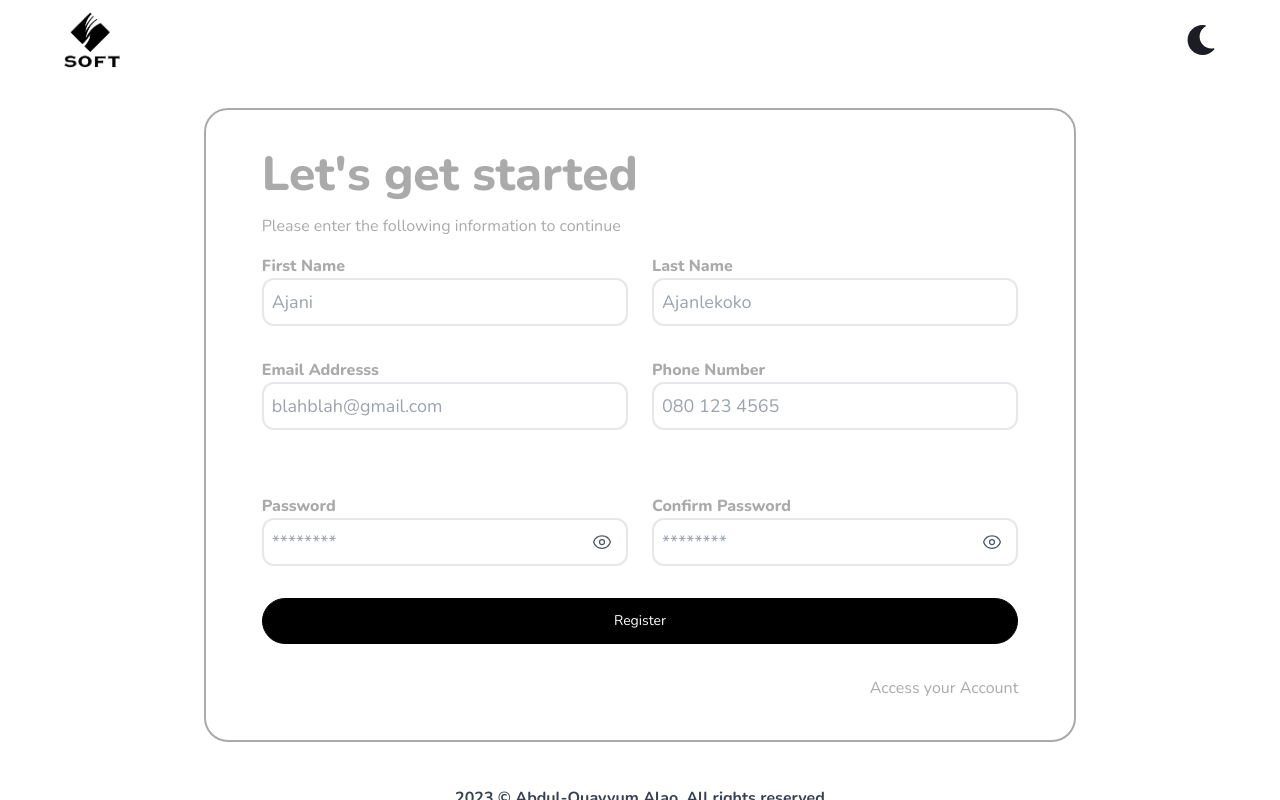
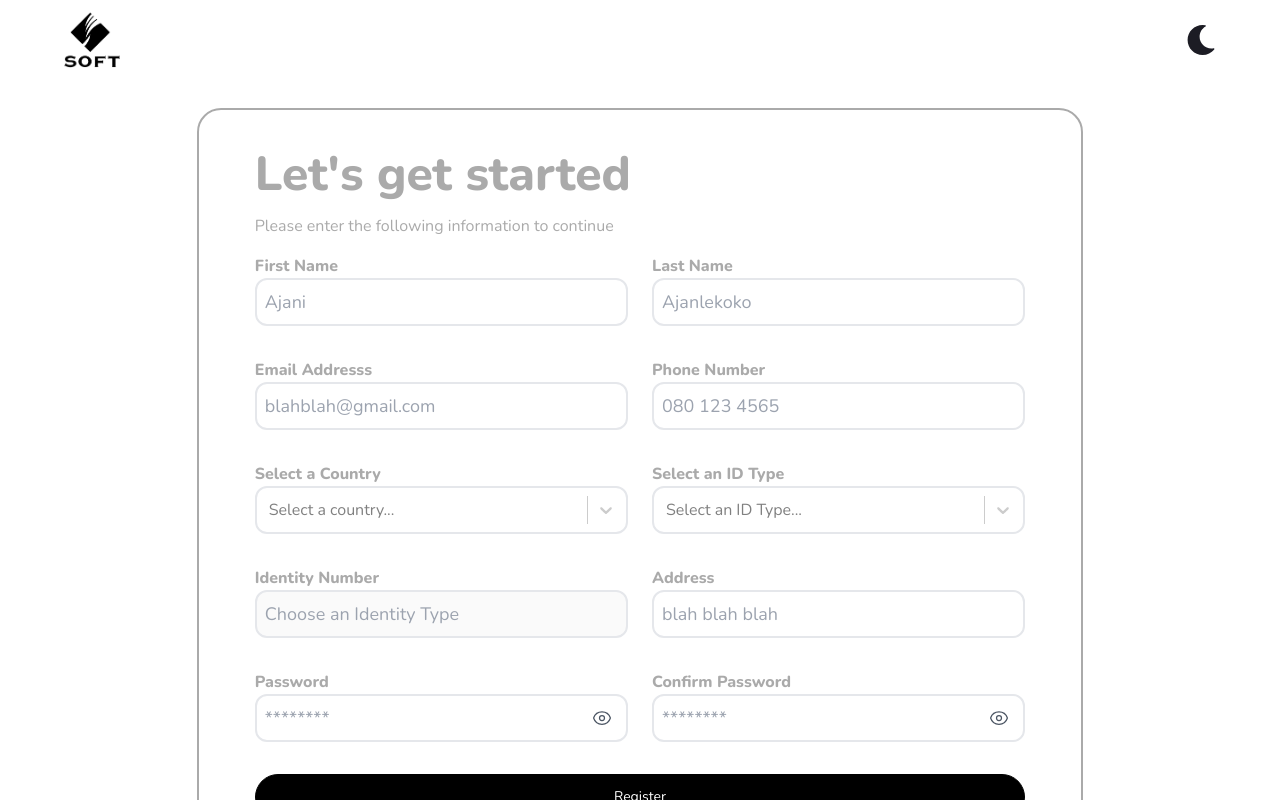
Before and after one commit to AbdulQuayyum/project-payment-platform, a React (Vite) app in the folder client/: page /Register in a window 1280 px wide. Shown: the top 800 px of the page. Built offline with nearby package versions, Linux system fonts and the light colour scheme.

Commit message:
Worked on Register Page...

```diff
--- a/client/src/Views/Auth/Register.jsx
+++ b/client/src/Views/Auth/Register.jsx
@@ -1,8 +1,10 @@
-import React, { useState } from 'react'
+import React, { useEffect, useState } from 'react'
 import { Link } from 'react-router-dom'
 import Select from 'react-select'
 
 import AuthLayout from '../../Layouts/Auth.Layout'
+import CountryRawData from "../../Data/Country.json"
+import IDRawData from "../../Data/IdType.json"
 
 const Register = () => {
     const [firstName, setFirstName] = useState("")
@@ -10,6 +12,7 @@ const Register = () => {
     const [email, setEmail] = useState("")
     const [phone, setPhone] = useState("")
     const [address, setAddress] = useState("")
+    const [identityNumber, setIdentityNumber] = useState("")
     const [password, setPassword] = useState("")
     const [confirmPassword, setConfirmPassword] = useState("")
     const [isPasswordVisible, setIsPasswordVisible] = useState(false);
@@ -18,6 +21,51 @@ const Register = () => {
     const [IdTypeData, setIdTypeData] = useState([])
     const [country, setCountry] = useState(null);
     const [IdType, setIdType] = useState(null)
+
+    useEffect(() => {
+        var count = Object.keys(CountryRawData).length;
+        let countryArray = [];
+        for (var i = 0; i < count; i++) {
+            countryArray.push({
+                value: CountryRawData[i].country_code,
+                label: CountryRawData[i].country_name,
+            });
+        }
+        setCountryData(countryArray);
+    }, [])
+
+    const FetchIdTypes = (countryCode) => {
+        // Filter the data array based on the countryCode
+        const filteredIdTypes = IDRawData.filter(item => item.country_code === countryCode);
+
+        // Map the filtered results to get an array of objects with label and value properties
+        const idTypes = filteredIdTypes.map(item => ({
+            label: item.id_type.replace(/_/g, ' '), // Replace underscores with spaces
+            value: item.id_type
+        }));
+
+        // Set the IdTypeData state with the filtered ID types
+        setIdTypeData(idTypes);
+
+    }
+
+    const HandleLoadIdData = (countryCode) => {
+        FetchIdTypes(countryCode);
+    }
+
+    const customStyles = {
+        control: (provided) => ({
+            ...provided,
+            cursor: "pointer",
+            color: "#e5e7eb",
+            background: 'transparent',
+            borderColor: "#e5e7eb",
+            borderWidth: "2px",
+            borderRadius: "12px",
+            minHeight: '48px',
+            padding: "0px 2px"
+        })
+    };
 
     function TogglePasswordVisibility() {
         setIsPasswordVisible((prevState) => !prevState);
@@ -80,8 +128,65 @@ const Register = () => {
                 </div>
                 <div className='flex-col flex sm:grid sm:grid-cols-2 gap-x-6'>
                     <div className='my-4'>
+                        <label
+                            htmlFor="country"
+                            className="font-extrabold text-[#aaa]"
+                        >
+                            Select a Country
+                        </label>
+                        <Select
+                            isSearchable
+                            value={country}
+                            options={countryData}
+                            styles={customStyles}
+                            placeholder='Select a country...'
+                            getOptionLabel={(countryData) => countryData.label}
+                            getOptionValue={(countryData) => countryData.value}
+                            onChange={item => {
+                                HandleLoadIdData(item.value)
+                                setCountry(item);
+                            }}
+                        />
                     </div>
                     <div className='my-4'>
+                        <label
+                            htmlFor="idtype"
+                            className="font-extrabold text-[#aaa]"
+                        >
+                            Select an ID Type
+                        </label>
+                        <Select
+                            isSearchable
+                            options={IdTypeData}
+                            styles={customStyles}
+                            placeholder="Select an ID Type..."
+                            value={IdType}
+                            onChange={(item) => setIdType(item)}
+                            getOptionLabel={(IdTypeData) => IdTypeData.label}
+                            getOptionValue={(IdTypeData) => IdTypeData.value} />
+                    </div>
+                </div>
+                <div className='flex-col flex sm:grid sm:grid-cols-2 gap-x-6'>
+                    <div className='my-4'>
+                        <span className='font-extrabold  text-[#aaa]'>Identity Number</span>
+                        <input
+                            type="text"
+                            disabled={!IdType ? true : false}
+                            value={identityNumber}
+                            onChange={(e) => setIdentityNumber(e.target.value)}
+                            placeholder={IdType ? `Enter the ${IdType.label} number` : "Choose an Identity Type"}
+                            className="w-full p-2 text-lg transition-all duration-500 border-2 border-gray-200 outline-none rounded-xl dark:bg-transparent dark:border-2 dark:rounded-lg dark:border-white disabled:cursor-not-allowed"
+                        />
+                    </div>
+                    <div className='my-4'>
+                        <span className='font-extrabold  text-[#aaa]'>Address</span>
+                        <input
+                            type="text"
+                            value={address}
+                            onChange={(e) => setAddress(e.target.value)}
+                            placeholder="blah blah blah"
+                            className="w-full p-2 text-lg transition-all duration-500 border-2 border-gray-200 outline-none rounded-xl dark:bg-transparent dark:border-2 dark:rounded-lg dark:border-white"
+                        />
                     </div>
                 </div>
                 <div className='flex-col flex sm:grid sm:grid-cols-2 gap-x-6'>
```
